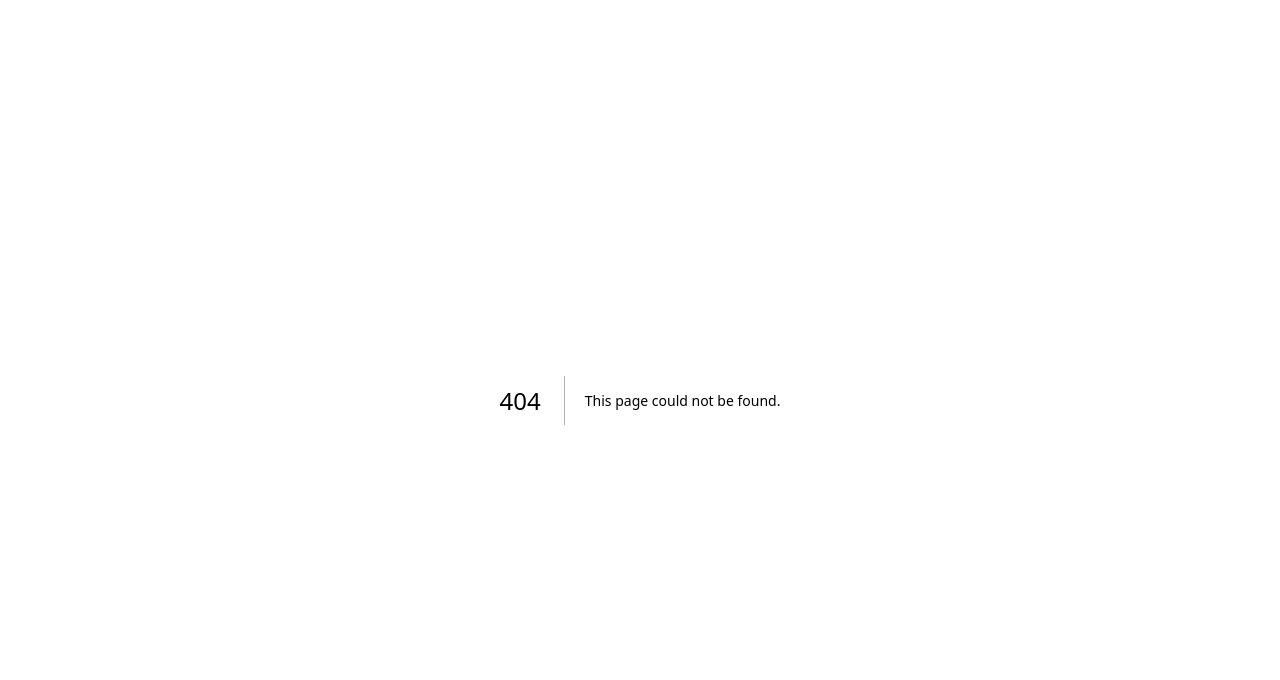
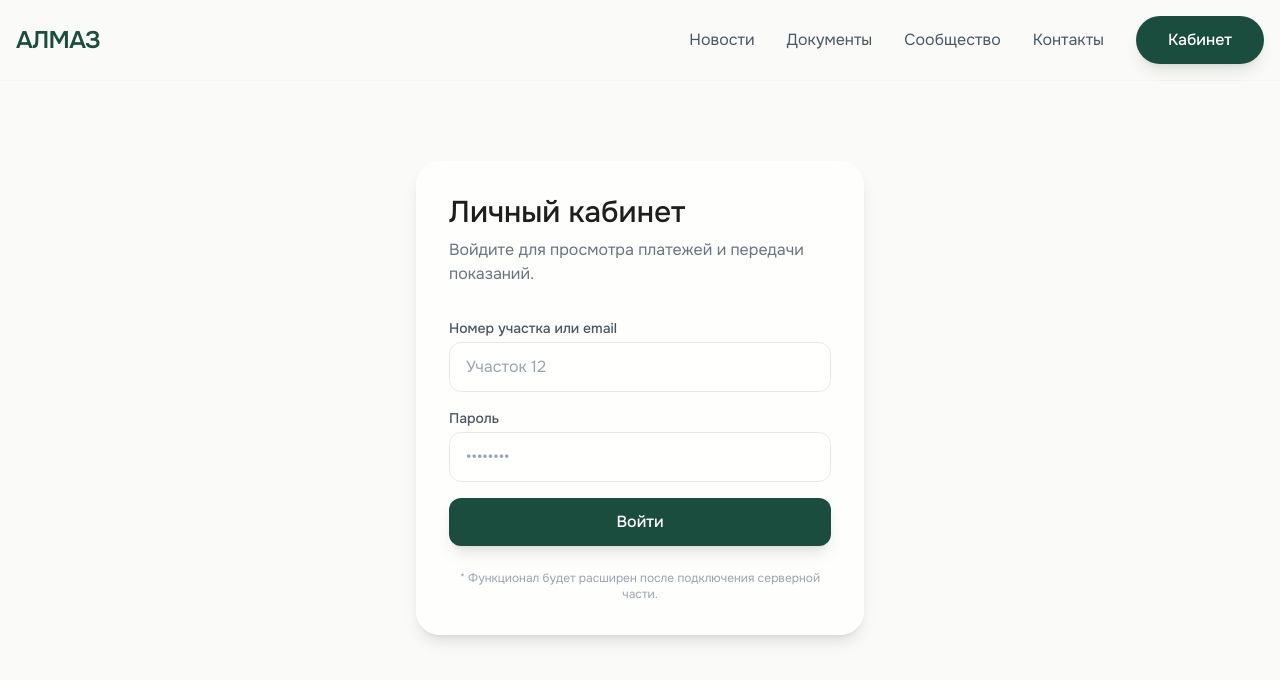
Before and after one commit to rawcam/almaz-snt, a Next.js app: page /almaz-snt/login in a window 1280 px wide. Before the commit this address had no page. Shown: the top 680 px of the page. Built offline with nearby package versions, Linux system fonts and the light colour scheme.

Commit message:
Create login.js

```diff
--- /dev/null
+++ b/src/pages/login.js
@@ -0,0 +1,72 @@
+import Navbar from '../components/Navbar'
+import { motion } from 'framer-motion'
+import { useState } from 'react'
+
+export default function Login() {
+  const [email, setEmail] = useState('')
+  const [password, setPassword] = useState('')
+
+  const handleSubmit = (e) => {
+    e.preventDefault()
+    alert('Вход в личный кабинет (демо)')
+  }
+
+  return (
+    <div className="min-h-screen bg-almond">
+      <Navbar />
+      <div className="container mx-auto px-4 py-20 flex justify-center">
+        <motion.div
+          initial={{ opacity: 0, y: 40 }}
+          animate={{ opacity: 1, y: 0 }}
+          transition={{ duration: 0.8 }}
+          className="w-full max-w-md bg-white/70 backdrop-blur-xl rounded-3xl p-8 shadow-lg border border-white/30"
+        >
+          <h1 className="text-3xl font-medium text-dark mb-2">
+            Личный кабинет
+          </h1>
+          <p className="text-gray-500 mb-8">
+            Войдите для просмотра платежей и передачи показаний.
+          </p>
+
+          <form onSubmit={handleSubmit} className="space-y-4">
+            <div>
+              <label className="block text-sm font-medium text-gray-600 mb-1">
+                Номер участка или email
+              </label>
+              <input
+                type="text"
+                value={email}
+                onChange={(e) => setEmail(e.target.value)}
+                className="w-full px-4 py-3 rounded-xl border border-gray-200 bg-white/50 focus:outline-none focus:ring-2 focus:ring-green-deep transition-all"
+                placeholder="Участок 12"
+                required
+              />
+            </div>
+            <div>
+              <label className="block text-sm font-medium text-gray-600 mb-1">
+                Пароль
+              </label>
+              <input
+                type="password"
+                value={password}
+                onChange={(e) => setPassword(e.target.value)}
+                className="w-full px-4 py-3 rounded-xl border border-gray-200 bg-white/50 focus:outline-none focus:ring-2 focus:ring-green-deep transition-all"
+                placeholder="••••••••"
+                required
+              />
+            </div>
+            <button
+              type="submit"
+              className="w-full py-3 rounded-xl bg-green-deep text-white font-medium hover:bg-[#12392e] transition-colors shadow-lg mt-2"
+            >
+              Войти
+            </button>
+          </form>
+          <p className="text-xs text-gray-400 mt-6 text-center">
+            * Функционал будет расширен после подключения серверной части.
+          </p>
+        </motion.div>
+      </div>
+    </div>
+  )
+}
```
